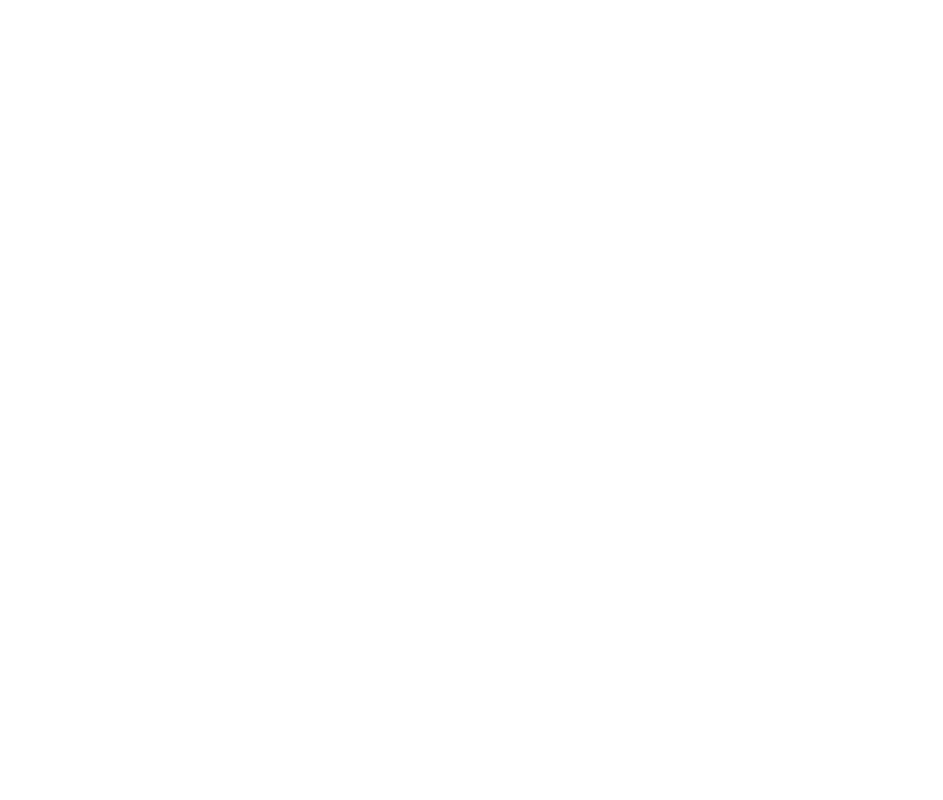
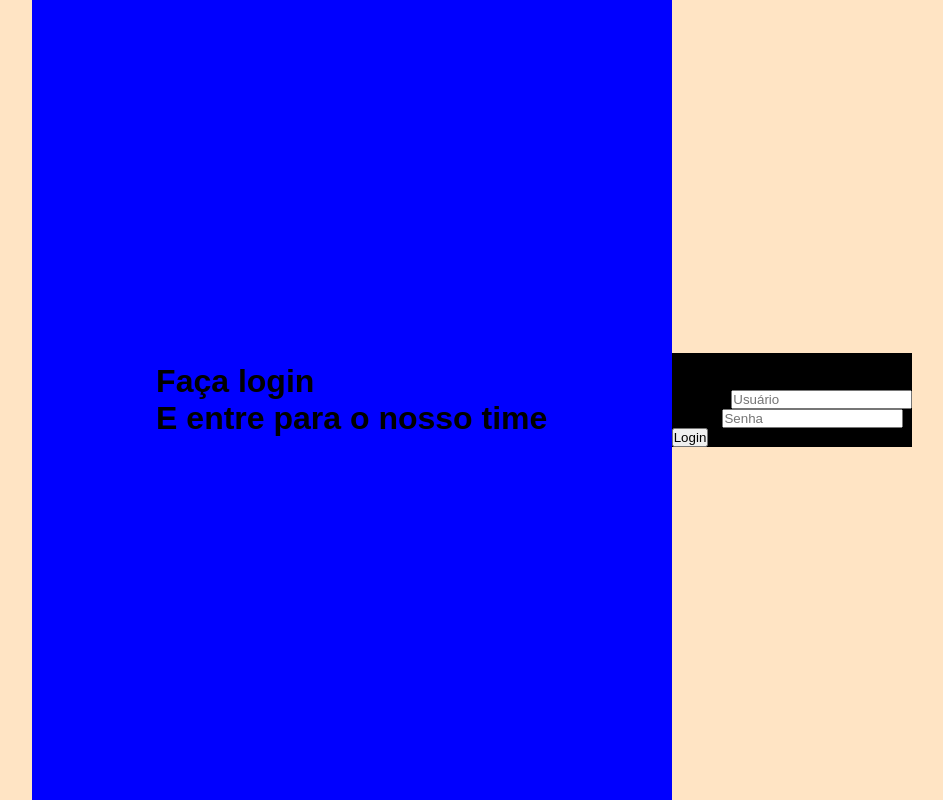
Before and after one commit to guilhermefonseca1/Estudando-css, a plain HTML site: page TELA-DE-LOGIN-COM-TEMA-DARK-HTML-CSS/index.html in a window 1280 px wide. Shown: the whole page, without its empty margins (168-1111 px from the left). Drawn offline with Linux system fonts and the light colour scheme.

Commit message:
adicionando botão, input e um pouco de css

```diff
--- a/TELA-DE-LOGIN-COM-TEMA-DARK-HTML-CSS/index.html
+++ b/TELA-DE-LOGIN-COM-TEMA-DARK-HTML-CSS/index.html
@@ -4,9 +4,30 @@
     <meta charset="UTF-8">
     <meta http-equiv="X-UA-Compatible" content="IE=edge">
     <meta name="viewport" content="width=device-width, initial-scale=1.0">
+    <link rel="stylesheet" href="style.css">
     <title>Login</title>
 </head>
 <body>
-
+    <div class="main-login">
+            <div class="left-login">
+            <h1>Faça login<br>E entre para o nosso time</h1>
+            </div>
+            <div class="right-login">
+            <div class="card-login">
+                <h1>Login</h1>
+            <div class="textfield"></div>
+                <label for="usuário">Usuário</label>
+                <input type="text" name="usuario"
+                placeholder="Usuário">
+            </div>
+            <div class="textfield">
+                <label for="senha">Senha</label>
+                <input  type="senha" name="password"
+                placeholder="Senha">
+            </div>
+            <button class="btn-login">Login</button>
+        </div>
+    </div>
+</div>
 </body>
 </html>
--- /dev/null
+++ b/TELA-DE-LOGIN-COM-TEMA-DARK-HTML-CSS/style.css
@@ -0,0 +1,40 @@
+* {
+    box-sizing: border-box;
+    font-family: Poppins, sans-serif;
+    margin: 0;
+    padding: 0;
+  }
+
+  body {
+    align-items: center;
+    background-color: bisque;
+    display: flex;
+    justify-content: center;
+    margin-left: 0px auto;
+    margin-right: 0px auto;
+    margin-top: opx auto;
+    padding: 40px 40px;
+  }
+
+  .left-login{
+    align-items: center;
+    display: flex;
+    height: 100vh;
+    justify-content: center;
+    width: 50vw;
+    background-color: blue;
+  }
+
+  .main-login {
+    align-items: center;
+    /* background-color: #201b2c; */
+    border-radius: 100px;
+    display: flex;
+    height: 90vh;
+    justify-content: center;
+    width: 90vw;
+  }
+
+  .right-login {
+    background-color:black
+  }
```
